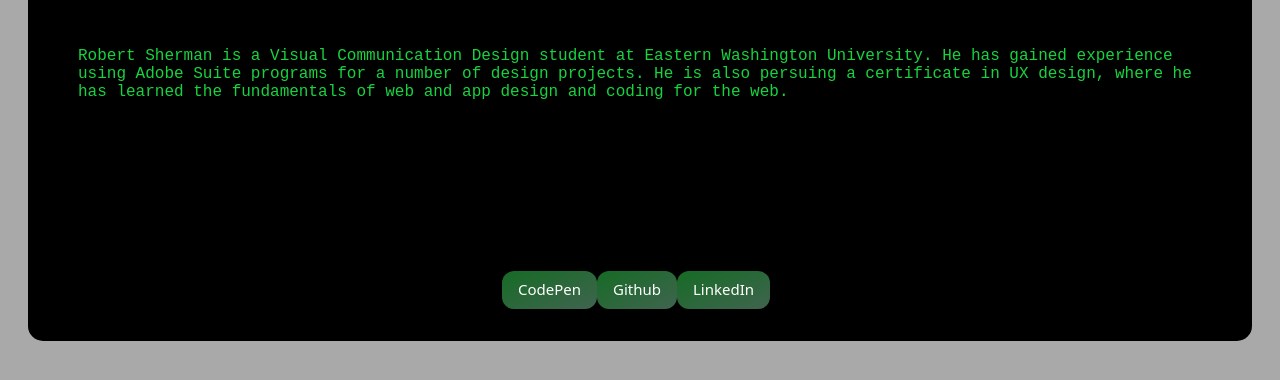
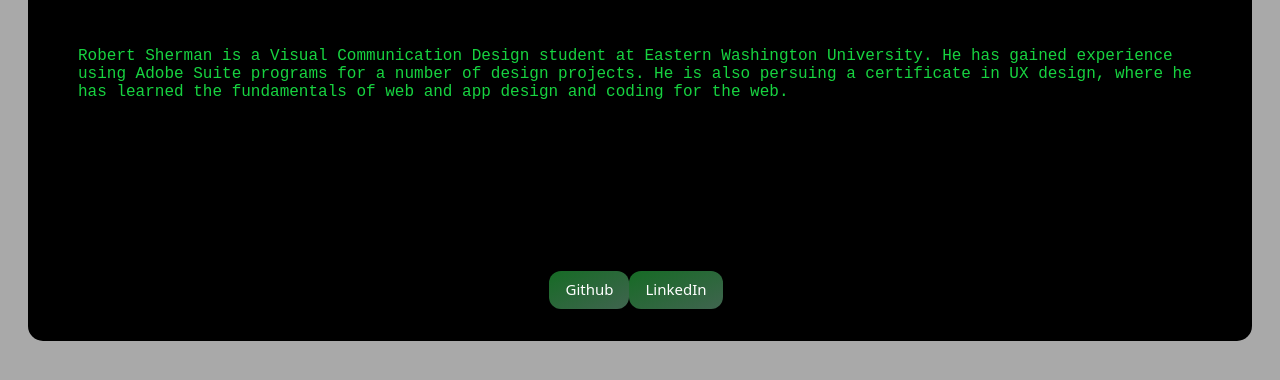
Before and after one commit to rsherman1/diy-landing-page, a plain HTML site: page index.html in a window 1280 px wide. Shown: the part 374-754 px from the top of the page. Drawn offline with Linux system fonts and the light colour scheme.

Commit message:
removed codepen button

```diff
--- a/index.html
+++ b/index.html
@@ -34,7 +34,6 @@
     <nav>
 
         <ul>
-          <li><a href="https://codepen.io/your-work/" role="button" class="outline">CodePen</a></li>
           <li><a href="https://github.com/rsherman1" role="button" class="outline">Github</a></li>
           <li><a href="https://www.linkedin.com/in/robertksherman/"role="button" class="outline">LinkedIn</a></li>
         </ul>
```
